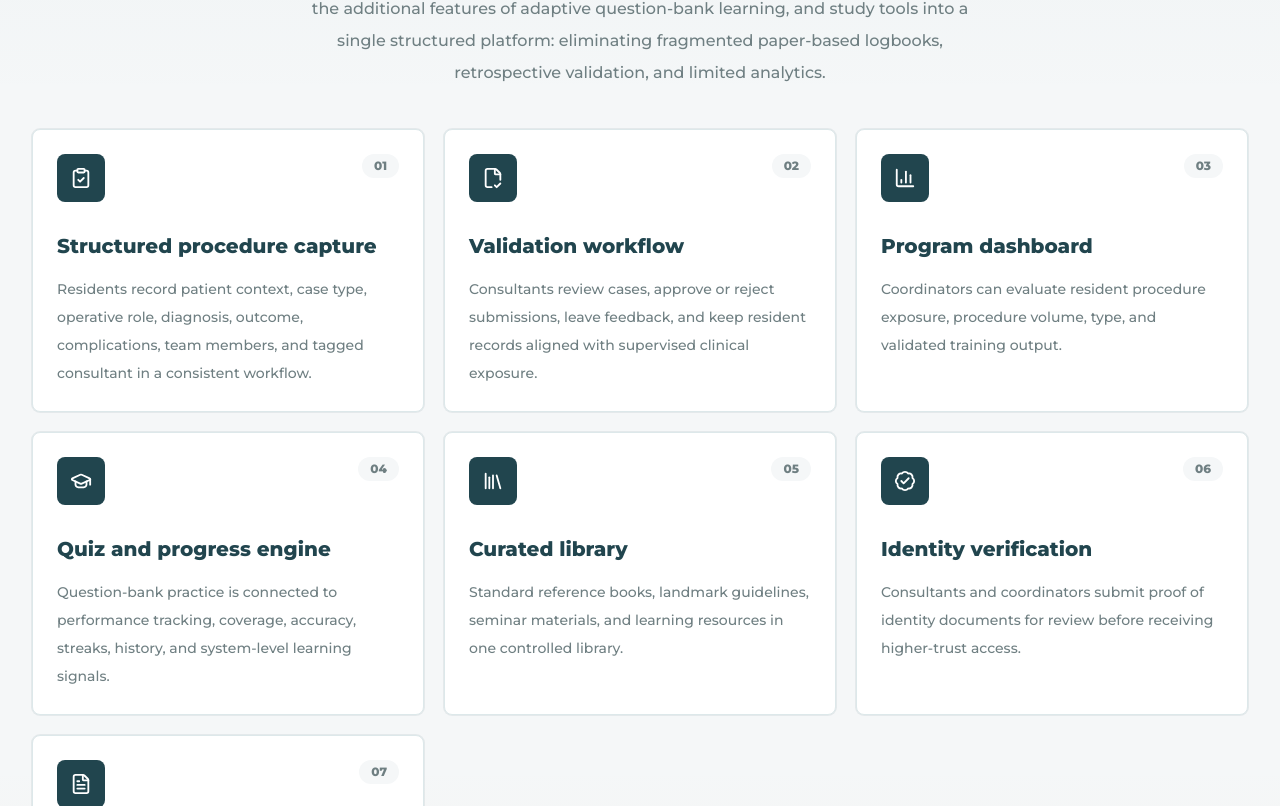
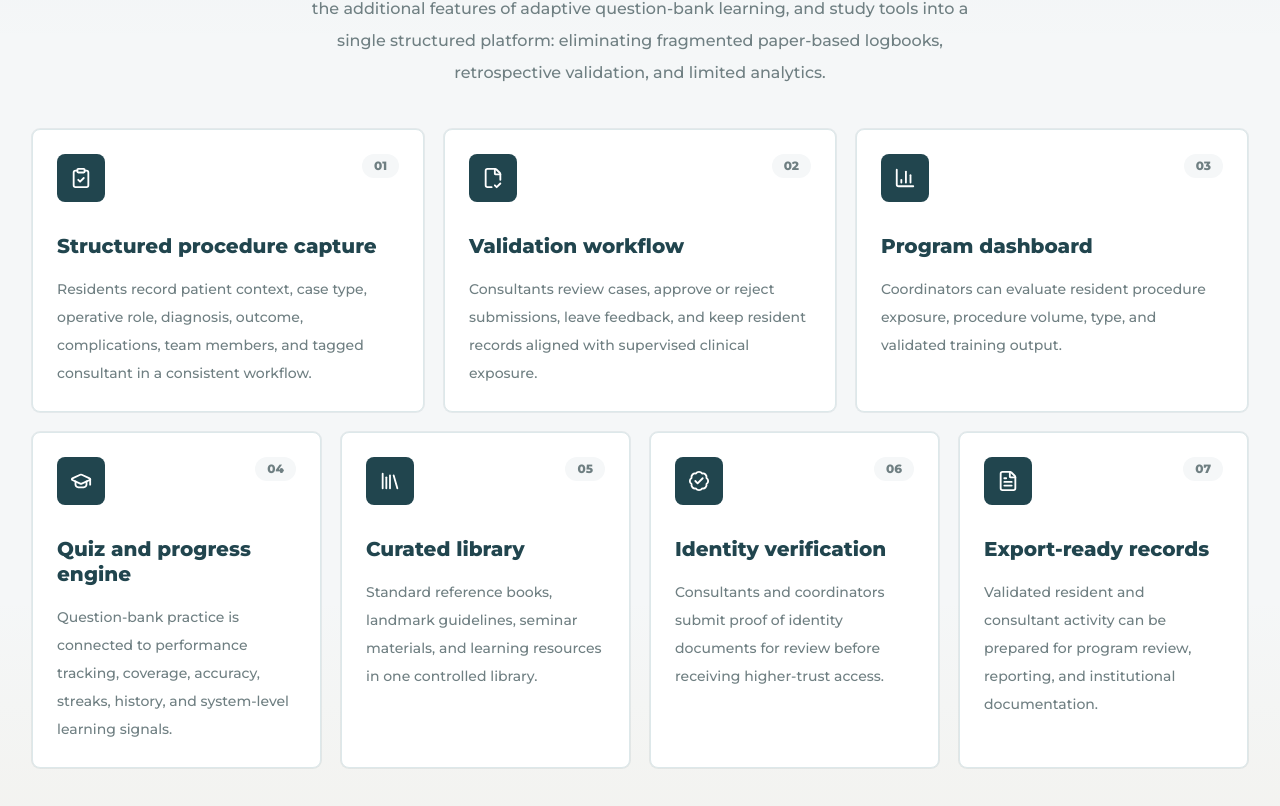
Before and after one commit to Abukoking94/INCISO_PROMO_SITE, a React (Vite) app: page / in a window 1280 px wide. Shown: the part 2974-3780 px from the top of the page. Built offline with nearby package versions, Linux system fonts and the light colour scheme.

Commit message:
Set platform grid to three over four

```diff
--- a/src/App.jsx
+++ b/src/App.jsx
@@ -801,11 +801,13 @@ function Platform() {
         title="A complete training operations layer"
         text="Incisiō unifies operative case logging, consultant validation, program oversight, with the additional features of adaptive question-bank learning, and study tools into a single structured platform: eliminating fragmented paper-based logbooks, retrospective validation, and limited analytics."
       />
-      <div className="mx-auto mt-10 grid max-w-7xl gap-5 px-5 sm:px-8 md:grid-cols-2 lg:grid-cols-3">
+      <div className="mx-auto mt-10 grid max-w-7xl gap-5 px-5 sm:px-8 md:grid-cols-2 lg:grid-cols-12">
         {features.map(({ icon: Icon, title, text }, index) => (
           <article
             key={title}
-            className="premium-card group flex min-h-[255px] flex-col rounded-lg border border-brand-line bg-white p-6 shadow-line"
+            className={`premium-card group flex min-h-[255px] flex-col rounded-lg border border-brand-line bg-white p-6 shadow-line ${
+              index < 3 ? 'lg:col-span-4' : 'lg:col-span-3'
+            }`}
             style={{ '--reveal-delay': `${index * 70}ms` }}
             data-reveal
           >
```
